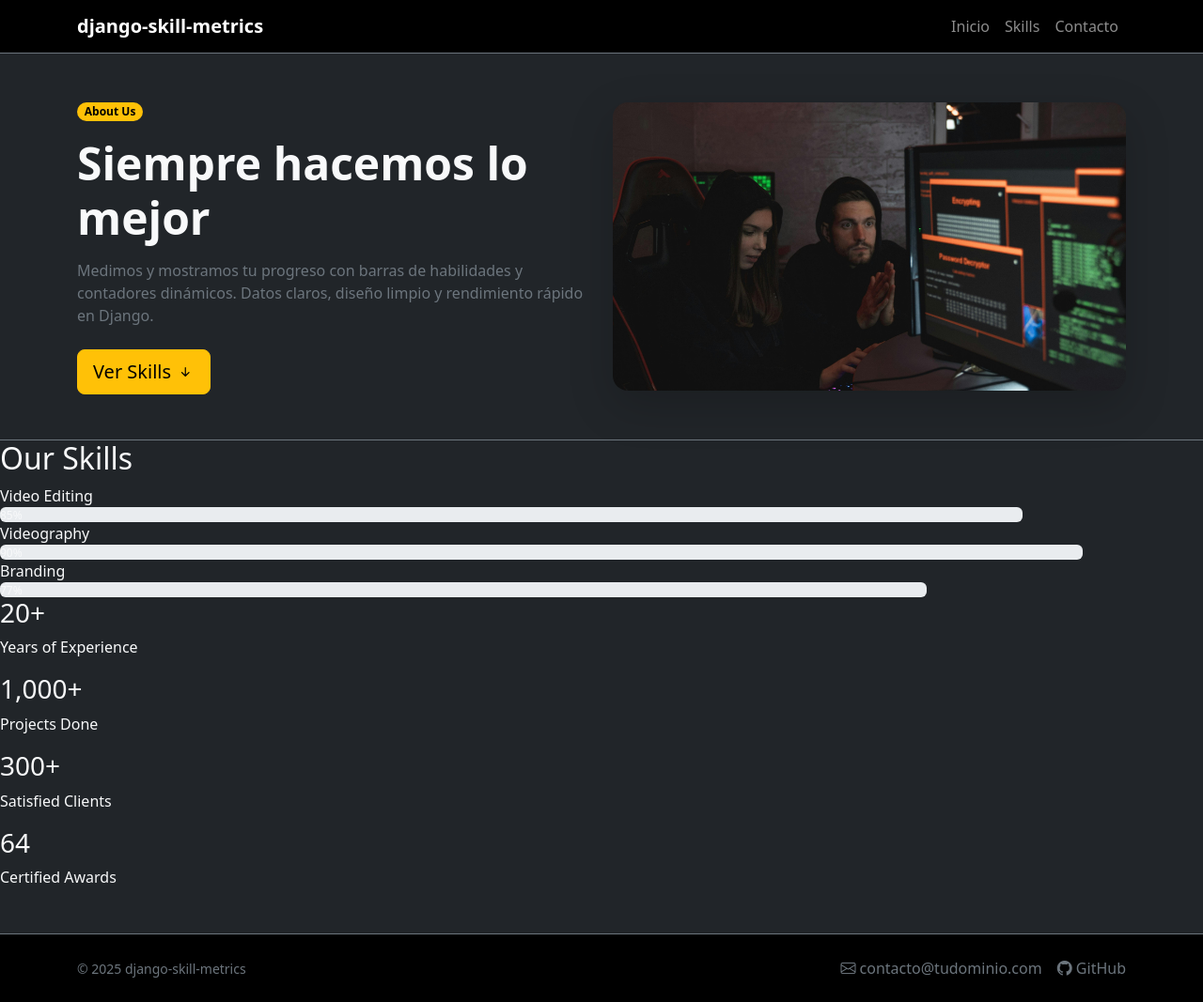
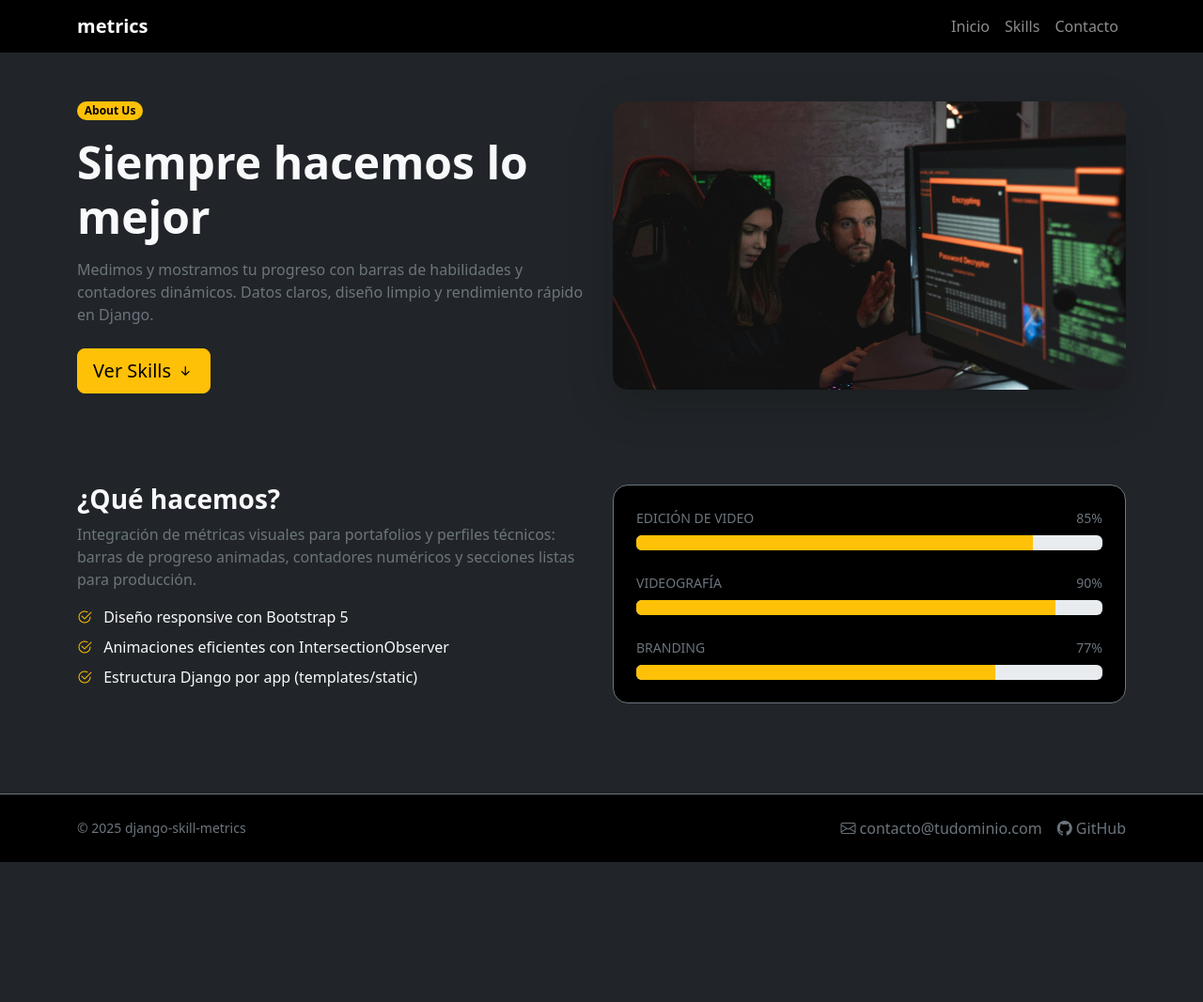
Before and after one commit to luisAngelDev/django-skill-metrics, a Django app: page / in a window 1280 px wide. Shown: the whole page at 94% size. After the commit the page ends 918 px from the top, so only its background shows below. Run offline with Django 5.2, Linux system fonts and the light colour scheme.

Commit message:
feat: seccion nosotros

```diff
--- /dev/null
+++ b/metrics/static/metrics/js/metrics.js
@@ -0,0 +1,62 @@
+// Animar barras de progreso y porcentajes al entrar en viewport
+(function () {
+    const bars = document.querySelectorAll('.progress-animate');
+    const percents = document.querySelectorAll('.percent');
+
+    const barObserver = new IntersectionObserver((entries, obs) => {
+      entries.forEach(entry => {
+        if (!entry.isIntersecting) return;
+        const el = entry.target;
+        const target = parseInt(el.dataset.percent || '0', 10);
+        el.style.width = target + '%';
+        el.setAttribute('aria-valuenow', target);
+        obs.unobserve(el);
+      });
+    }, { threshold: 0.4 });
+
+    bars.forEach(b => {
+      b.style.width = '0%'; // estado inicial
+      barObserver.observe(b);
+    });
+
+    // Números de porcentaje (85%, 90%, etc.)
+    const percentObserver = new IntersectionObserver((entries, obs) => {
+      entries.forEach(entry => {
+        if (!entry.isIntersecting) return;
+        const span = entry.target;
+        const target = parseInt(span.dataset.percent || '0', 10);
+        animateCount(span, target, 900);
+        obs.unobserve(span);
+      });
+    }, { threshold: 0.6 });
+    percents.forEach(p => percentObserver.observe(p));
+
+    // Contadores grandes (años, proyectos, etc.)
+    const counters = document.querySelectorAll('.count-up');
+    const counterObserver = new IntersectionObserver((entries, obs) => {
+      entries.forEach(entry => {
+        if (!entry.isIntersecting) return;
+        const el = entry.target;
+        const to = parseInt(el.dataset.countTo || '0', 10);
+        animateCount(el, to, 1200);
+        obs.unobserve(el);
+      });
+    }, { threshold: 0.5 });
+    counters.forEach(c => counterObserver.observe(c));
+
+    function animateCount(el, to, duration) {
+      const start = 0;
+      const startTime = performance.now();
+      const easeOutCubic = t => 1 - Math.pow(1 - t, 3);
+
+      function tick(now) {
+        const elapsed = now - startTime;
+        const progress = Math.min(elapsed / duration, 1);
+        const eased = easeOutCubic(progress);
+        const value = Math.round(start + (to - start) * eased);
+        el.textContent = value.toLocaleString();
+        if (progress < 1) requestAnimationFrame(tick);
+      }
+      requestAnimationFrame(tick);
+    }
+  })();
--- a/metrics/templates/metrics/base.html
+++ b/metrics/templates/metrics/base.html
@@ -22,9 +22,9 @@
 <body class="bg-dark text-light">
 
     <!-- NAV -->
-    <nav class="navbar navbar-expand-lg navbar-dark bg-black border-bottom border-secondary">
+    <nav class="navbar navbar-expand-lg navbar-dark bg-black border-secondary">
         <div class="container">
-        <a class="navbar-brand fw-bold" href="/">django-skill-metrics</a>
+        <a class="navbar-brand fw-bold" href="/">metrics</a>
         <button class="navbar-toggler" type="button" data-bs-toggle="collapse" data-bs-target="#mainNav">
             <span class="navbar-toggler-icon"></span>
         </button>
--- a/metrics/templates/metrics/our_metrics.html
+++ b/metrics/templates/metrics/our_metrics.html
@@ -5,7 +5,7 @@
 
 {% block content %}
   <!-- HERO / ENCABEZADO -->
-  <section class="py-5 bg-gradient-dark border-bottom border-secondary">
+  <section class="py-5 bg-gradient-dark">
     <div class="container">
       <div class="row align-items-center gy-4">
         <div class="col-lg-6">
@@ -28,38 +28,59 @@
     </div>
   </section>
 
-  <section class="skills">
-    <h2>Our Skills</h2>
-    <div class="skill-bar">
-      <span>Video Editing</span>
-      <div class="bar"><div class="progress" style="width:85%">85%</div></div>
+
+  <!-- SOBRE NOSOTROS -->
+<section class="py-5">
+  <div class="container">
+    <div class="row gy-4 align-items-center">
+      <div class="col-lg-6">
+        <h2 class="h3 fw-bold">¿Qué hacemos?</h2>
+        <p class="text-secondary">
+          Integración de métricas visuales para portafolios y perfiles técnicos:
+          barras de progreso animadas, contadores numéricos y secciones listas para producción.
+        </p>
+        <ul class="list-unstyled">
+          <li class="mb-2"><i class="bi bi-check2-circle text-warning me-2"></i> Diseño responsive con Bootstrap 5</li>
+          <li class="mb-2"><i class="bi bi-check2-circle text-warning me-2"></i> Animaciones eficientes con IntersectionObserver</li>
+          <li class="mb-2"><i class="bi bi-check2-circle text-warning me-2"></i> Estructura Django por app (templates/static)</li>
+        </ul>
+      </div>
+      <div class="col-lg-6">
+        <div class="bg-black rounded-4 p-4 border border-secondary">
+          <div class="d-flex align-items-center justify-content-between mb-2">
+            <span class="small text-uppercase text-secondary">Edición de video</span>
+            <span class="small text-secondary"><span class="percent" data-percent="85">0</span>%</span>
+          </div>
+          <div class="progress" role="progressbar" aria-label="Edición de video" aria-valuemin="0" aria-valuemax="100">
+            <div class="progress-bar bg-warning progress-animate" data-percent="85" style="width:0%"></div>
+          </div>
+
+          <div class="d-flex align-items-center justify-content-between mt-4 mb-2">
+            <span class="small text-uppercase text-secondary">Videografía</span>
+            <span class="small text-secondary"><span class="percent" data-percent="90">0</span>%</span>
+          </div>
+          <div class="progress" role="progressbar" aria-label="Videografía" aria-valuemin="0" aria-valuemax="100">
+            <div class="progress-bar bg-warning progress-animate" data-percent="90" style="width:0%"></div>
+          </div>
+
+          <div class="d-flex align-items-center justify-content-between mt-4 mb-2">
+            <span class="small text-uppercase text-secondary">Branding</span>
+            <span class="small text-secondary"><span class="percent" data-percent="77">0</span>%</span>
+          </div>
+          <div class="progress" role="progressbar" aria-label="Branding" aria-valuemin="0" aria-valuemax="100">
+            <div class="progress-bar bg-warning progress-animate" data-percent="77" style="width:0%"></div>
+          </div>
+        </div>
+      </div>
     </div>
-    <div class="skill-bar">
-      <span>Videography</span>
-      <div class="bar"><div class="progress" style="width:90%">90%</div></div>
-    </div>
-    <div class="skill-bar">
-      <span>Branding</span>
-      <div class="bar"><div class="progress" style="width:77%">77%</div></div>
-    </div>
-  </section>
+  </div>
+</section>
 
-  <section class="counters">
-    <div class="counter">
-      <h3>20+</h3>
-      <p>Years of Experience</p>
-    </div>
-    <div class="counter">
-      <h3>1,000+</h3>
-      <p>Projects Done</p>
-    </div>
-    <div class="counter">
-      <h3>300+</h3>
-      <p>Satisfied Clients</p>
-    </div>
-    <div class="counter">
-      <h3>64</h3>
-      <p>Certified Awards</p>
-    </div>
-  </section>
+
+
+
+<!-- Bootstrap JS -->
+<script src="https://cdn.jsdelivr.net/npm/bootstrap@5.3.3/dist/js/bootstrap.bundle.min.js"></script>
+<!-- JS propio (animaciones) -->
+<script src="{% static 'metrics/js/metrics.js' %}" defer></script>
 {% endblock %}
```
Also changed, not shown: metrics/static/metrics/css/styles.css (+13 -36 lines).
